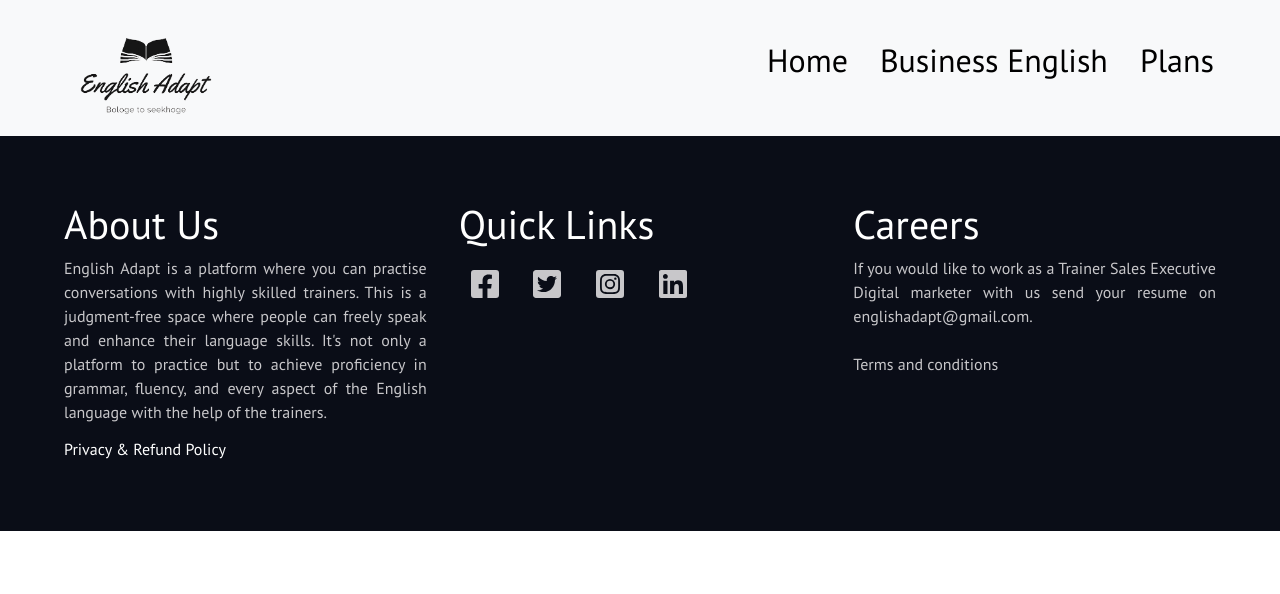
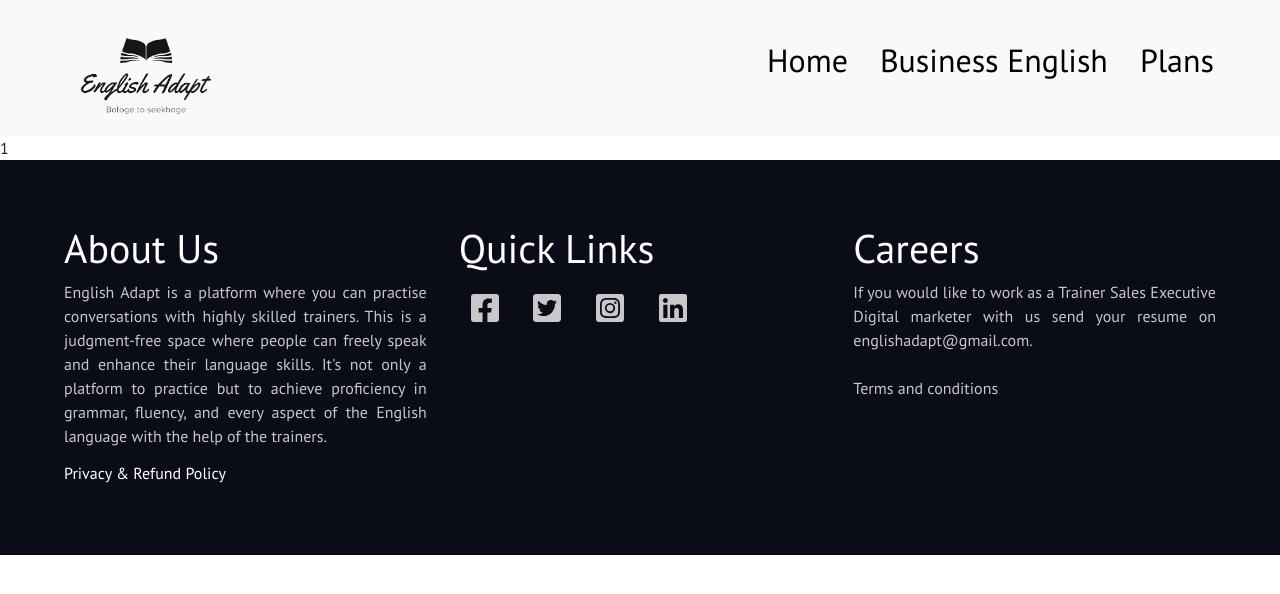
Before and after one commit to ritikamadaan01/englishAdapt, a React (Create React App) app: page /.well-known/acme-challenge/1 in a window 1280 px wide. Shown: the top 594 px of the page. Built offline with nearby package versions, Linux system fonts and the light colour scheme.

Commit message:
update code

```diff
--- a/src/App.js
+++ b/src/App.js
@@ -8,6 +8,7 @@ import Footer from './Components/footer';
 import BusinessEnglish from './Components/business_eng';
 import Plans from './Components/plans';
 import Blogs from './Components/blog';
+import Cerbot from './Components/cert_bot';
 import "./CSS/main.css"
 
 
@@ -27,6 +28,7 @@ function App() {
           <Route path="/home" element={<Home />} />
           <Route path="/businessEnglish" element={<BusinessEnglish />} />
           <Route path="/plans" element={<Plans />} />
+          <Route path="/.well-known/acme-challenge/:A" element={<Cerbot />} />
           {/* <Route path="/blogs" element={<Blogs />} /> */}
           <Route path="/" element={<Navigate replace to="/home" />} />
         </Routes>
--- /dev/null
+++ b/src/Components/cert_bot.jsx
@@ -0,0 +1,15 @@
+import React, { Component } from 'react'
+
+class Cerbot extends React.Component {
+
+
+    render() {
+
+        let a = window.location.href
+        let len = a.split("/").length
+        let long_string = a.split("/")[len - 1]
+        return <div>{long_string}</div>;
+    }
+}
+
+export default Cerbot;
```
